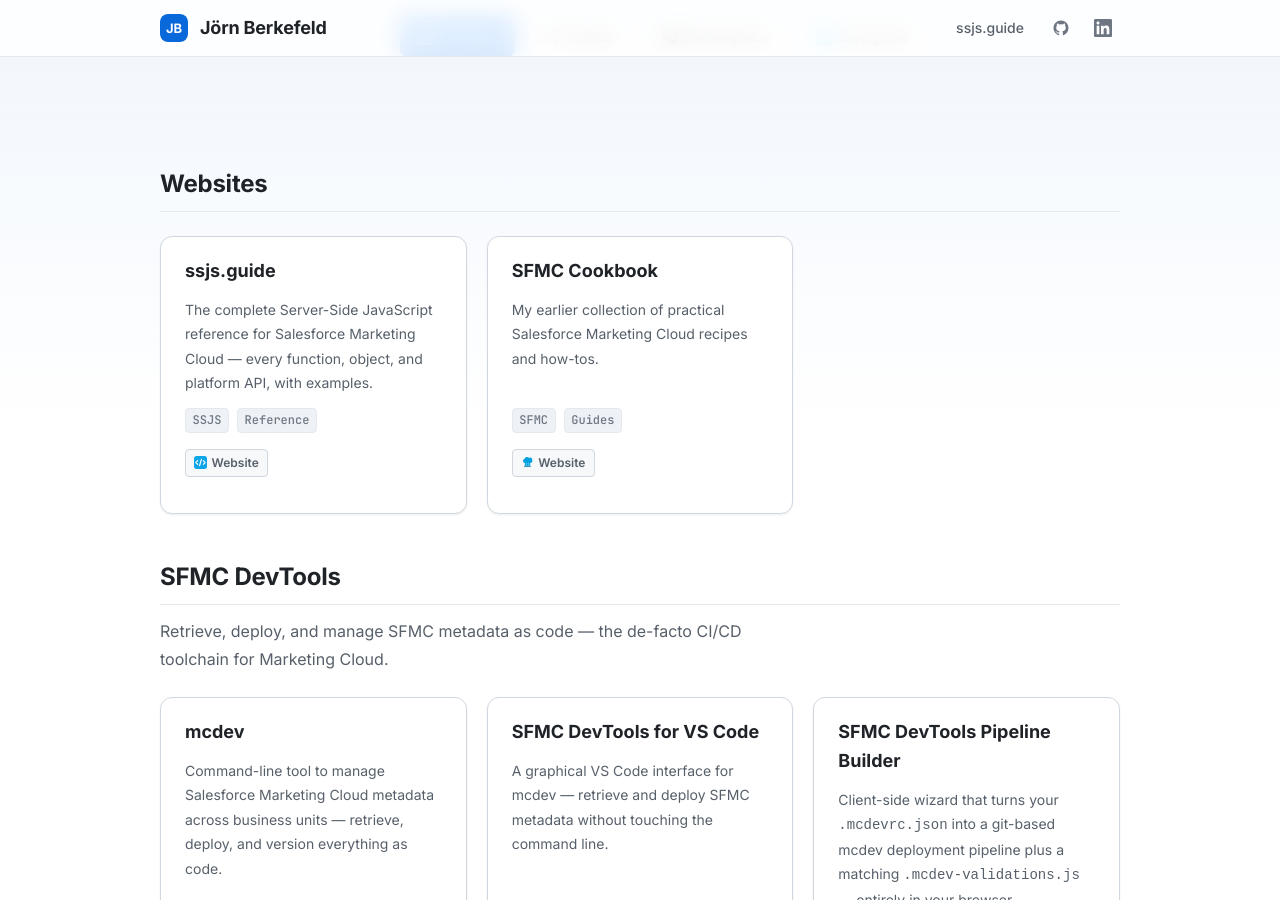
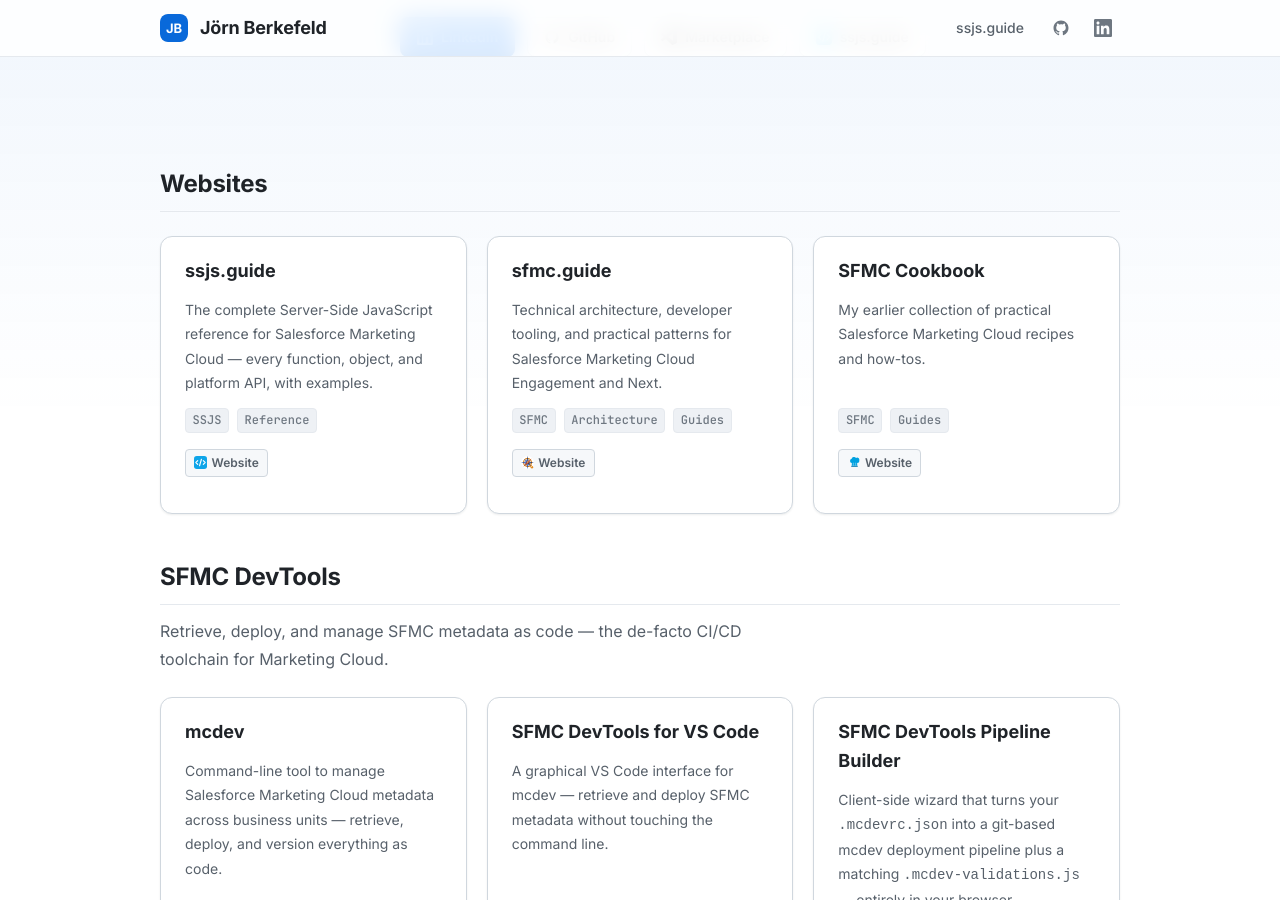
Before and after one commit to JoernBerkefeld/joernberkefeld.com, a Jekyll site: the page built from index.md, in a window 1280 px wide and 900 px high, scrolled down 497 px. Built offline with Jekyll 4.4.1, drawn with Linux system fonts in a browser that asks for light colours; comment, search, counter and statistics services are not loaded.

Commit message:
add sfmc.guide

```diff
--- a/index.md
+++ b/index.md
@@ -40,6 +40,14 @@ description: "Jörn Berkefeld — Senior Salesforce Technical Architect and open
       <div class="project-tags"><span class="project-tag">SSJS</span><span class="project-tag">Reference</span></div>
       <div class="project-links">
         <a class="project-link" href="https://ssjs.guide" target="_blank" rel="noopener">{% include icons/ssjs-guide.svg %} Website</a>
+      </div>
+    </div>
+    <div class="project-card" data-gh="JoernBerkefeld/sfmc.guide">
+      <div class="project-title">sfmc.guide</div>
+      <p class="project-desc">Technical architecture, developer tooling, and practical patterns for Salesforce Marketing Cloud Engagement and Next.</p>
+      <div class="project-tags"><span class="project-tag">SFMC</span><span class="project-tag">Architecture</span><span class="project-tag">Guides</span></div>
+      <div class="project-links">
+        <a class="project-link" href="https://sfmc.guide" target="_blank" rel="noopener">{% include icons/sfmc-guide.svg %} Website</a>
       </div>
     </div>
     <div class="project-card" data-gh="JoernBerkefeld/SFMC-Cookbook">
```
Also changed, not shown: _includes/icons/sfmc-guide.svg (added).
